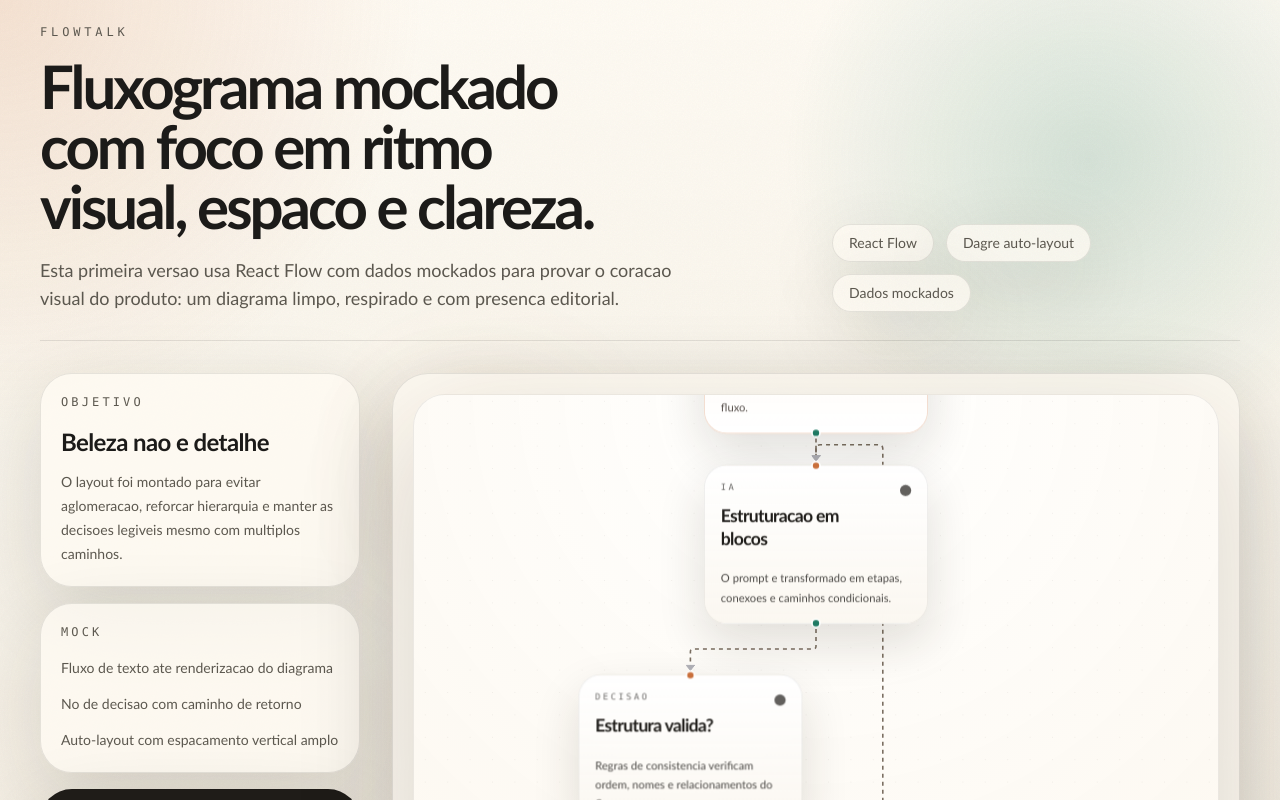
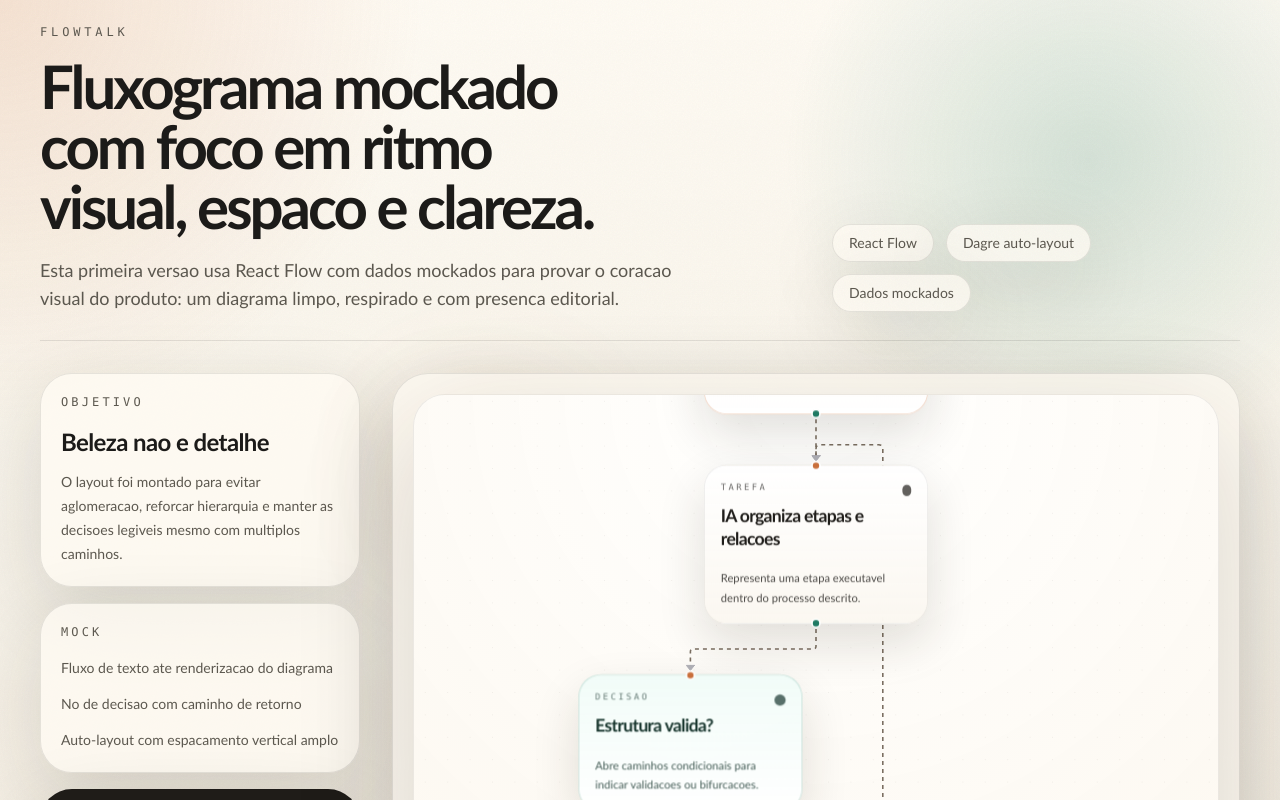
Before and after one commit to onlyteteu/Agente-Fluxograma, a Next.js app: page / in a window 1280 px wide. Shown: the top 800 px of the page. Built offline with nearby package versions, Linux system fonts and the light colour scheme.

Commit message:
feat: add flow schema and normalization layer

```diff
--- a/package.json
+++ b/package.json
@@ -13,7 +13,8 @@
     "dagre": "^0.8.5",
     "next": "16.2.2",
     "react": "19.2.4",
-    "react-dom": "19.2.4"
+    "react-dom": "19.2.4",
+    "zod": "^4.3.6"
   },
   "devDependencies": {
     "@tailwindcss/postcss": "^4",
--- a/src/components/flow-preview.tsx
+++ b/src/components/flow-preview.tsx
@@ -16,13 +16,13 @@ import {
   type NodeProps,
   type NodeTypes,
 } from "@xyflow/react";
+import { mockFlowDocument } from "@/lib/flow/mock";
+import type {
+  NormalizedFlowDocument,
+  NormalizedFlowNode,
+} from "@/lib/flow/types";
 
-type FlowNodeData = {
-  eyebrow: string;
-  title: string;
-  description: string;
-  tone: "accent" | "neutral" | "success" | "dark";
-};
+type FlowNodeData = NormalizedFlowNode;
 
 const NODE_WIDTH = 280;
 const NODE_HEIGHT = 152;
@@ -39,129 +39,7 @@ const nodePalette: Record<FlowNodeData["tone"], string> = {
   dark: "border-[rgba(16,14,12,0.12)] bg-[linear-gradient(180deg,#2e2822,#171411)] text-[#f6efe2]",
 };
 
-const mockNodes: Node<FlowNodeData>[] = [
-  {
-    id: "capture",
-    type: "flowCard",
-    position: { x: 0, y: 0 },
-    data: {
-      eyebrow: "Entrada",
-      title: "Usuario descreve o processo",
-      description:
-        "Um texto livre explica etapas, excecoes e pontos de decisao do fluxo.",
-      tone: "accent",
-    },
-  },
-  {
-    id: "interpret",
-    type: "flowCard",
-    position: { x: 0, y: 0 },
-    data: {
-      eyebrow: "IA",
-      title: "Estruturacao em blocos",
-      description:
-        "O prompt e transformado em etapas, conexoes e caminhos condicionais.",
-      tone: "neutral",
-    },
-  },
-  {
-    id: "validation",
-    type: "flowCard",
-    position: { x: 0, y: 0 },
-    data: {
-      eyebrow: "Decisao",
-      title: "Estrutura valida?",
-      description:
-        "Regras de consistencia verificam ordem, nomes e relacionamentos do fluxo.",
-      tone: "neutral",
-    },
-  },
-  {
-    id: "refine",
-    type: "flowCard",
-    position: { x: 0, y: 0 },
-    data: {
-      eyebrow: "Ajuste",
-      title: "Refina instrucoes",
-      description:
-        "Quando necessario, o sistema reorganiza o texto para tentar novamente.",
-      tone: "accent",
-    },
-  },
-  {
-    id: "render",
-    type: "flowCard",
-    position: { x: 0, y: 0 },
-    data: {
-      eyebrow: "Render",
-      title: "Gera fluxograma organizado",
-      description:
-        "Nos, conectores e agrupamentos sao posicionados com espaco e hierarquia visual.",
-      tone: "success",
-    },
-  },
-  {
-    id: "editing",
-    type: "flowCard",
-    position: { x: 0, y: 0 },
-    data: {
-      eyebrow: "Saida",
-      title: "Pronto para visualizar e editar",
-      description:
-        "O usuario recebe um diagrama limpo, bonito e facil de ajustar manualmente.",
-      tone: "dark",
-    },
-  },
-];
-
-const mockEdges: Edge[] = [
-  {
-    id: "capture-interpret",
-    source: "capture",
-    target: "interpret",
-    type: "smoothstep",
-    markerEnd: { type: MarkerType.ArrowClosed },
-  },
-  {
-    id: "interpret-validation",
-    source: "interpret",
-    target: "validation",
-    type: "smoothstep",
-    markerEnd: { type: MarkerType.ArrowClosed },
-  },
-  {
-    id: "validation-render",
-    source: "validation",
-    target: "render",
-    label: "Sim",
-    type: "smoothstep",
-    markerEnd: { type: MarkerType.ArrowClosed },
-  },
-  {
-    id: "validation-refine",
-    source: "validation",
-    target: "refine",
-    label: "Nao",
-    type: "smoothstep",
-    markerEnd: { type: MarkerType.ArrowClosed },
-  },
-  {
-    id: "refine-interpret",
-    source: "refine",
-    target: "interpret",
-    type: "smoothstep",
-    markerEnd: { type: MarkerType.ArrowClosed },
-  },
-  {
-    id: "render-editing",
-    source: "render",
-    target: "editing",
-    type: "smoothstep",
-    markerEnd: { type: MarkerType.ArrowClosed },
-  },
-];
-
-function layoutElements() {
+function layoutElements(document: NormalizedFlowDocument) {
   graph.setGraph({
     rankdir: "TB",
     ranksep: 110,
@@ -170,26 +48,28 @@ function layoutElements() {
     marginy: 28,
   });
 
-  mockNodes.forEach((node) => {
+  document.nodes.forEach((node) => {
     graph.setNode(node.id, {
       width: NODE_WIDTH,
       height: NODE_HEIGHT,
     });
   });
 
-  mockEdges.forEach((edge) => {
+  document.edges.forEach((edge) => {
     graph.setEdge(edge.source, edge.target);
   });
 
   dagre.layout(graph);
 
-  const nodes = mockNodes.map((node) => {
+  const nodes: Node<FlowNodeData>[] = document.nodes.map((node) => {
     const position = graph.node(node.id);
 
     return {
       ...node,
       sourcePosition: Position.Bottom,
       targetPosition: Position.Top,
+      type: "flowCard",
+      data: node,
       position: {
         x: position.x - NODE_WIDTH / 2,
         y: position.y - NODE_HEIGHT / 2,
@@ -197,7 +77,7 @@ function layoutElements() {
     };
   });
 
-  const edges = mockEdges.map((edge) => ({
+  const edges: Edge[] = document.edges.map((edge) => ({
     ...edge,
     animated: edge.id !== "render-editing",
     style: {
@@ -242,7 +122,7 @@ function FlowCardNode({ data }: NodeProps<Node<FlowNodeData>>) {
             {data.eyebrow}
           </p>
           <h3 className="mt-3 text-[22px] leading-7 font-semibold tracking-[-0.04em]">
-            {data.title}
+            {data.label}
           </h3>
         </div>
         <span className="mt-1 h-3.5 w-3.5 rounded-full bg-current opacity-70" />
@@ -258,7 +138,7 @@ const nodeTypes: NodeTypes = {
 };
 
 function FlowCanvas() {
-  const { nodes, edges } = layoutElements();
+  const { nodes, edges } = layoutElements(mockFlowDocument);
 
   return (
     <div className="h-[720px] w-full overflow-hidden rounded-[2rem] border border-[rgba(28,27,25,0.08)] bg-[radial-gradient(circle_at_top,rgba(255,255,255,0.88),rgba(252,246,237,0.95))] shadow-[0_34px_120px_rgba(38,32,24,0.16)]">
--- /dev/null
+++ b/src/lib/flow/mock.ts
@@ -0,0 +1,69 @@
+import { normalizeFlowDocument } from "./normalize";
+import { parseFlowDocument } from "./parser";
+
+export const mockFlowDocumentInput = {
+  nodes: [
+    {
+      id: "capture",
+      type: "start",
+      label: "Usuario descreve o processo",
+    },
+    {
+      id: "interpret",
+      type: "task",
+      label: "IA organiza etapas e relacoes",
+    },
+    {
+      id: "validation",
+      type: "gateway",
+      label: "Estrutura valida?",
+    },
+    {
+      id: "refine",
+      type: "task",
+      label: "Refina instrucoes e tenta novamente",
+    },
+    {
+      id: "render",
+      type: "task",
+      label: "Monta o fluxograma com auto layout",
+    },
+    {
+      id: "editing",
+      type: "end",
+      label: "Fluxograma pronto para visualizar e editar",
+    },
+  ],
+  edges: [
+    {
+      source: "capture",
+      target: "interpret",
+    },
+    {
+      source: "interpret",
+      target: "validation",
+    },
+    {
+      source: "validation",
+      target: "render",
+      label: "Sim",
+    },
+    {
+      source: "validation",
+      target: "refine",
+      label: "Nao",
+    },
+    {
+      source: "refine",
+      target: "interpret",
+    },
+    {
+      source: "render",
+      target: "editing",
+    },
+  ],
+} as const;
+
+export const mockFlowDocument = normalizeFlowDocument(
+  parseFlowDocument(mockFlowDocumentInput),
+);
--- /dev/null
+++ b/src/lib/flow/normalize.ts
@@ -0,0 +1,61 @@
+import type {
+  FlowNodeType,
+  FlowSchemaDocument,
+  NormalizedFlowDocument,
+  NormalizedFlowNode,
+  NormalizedFlowTone,
+} from "./types";
+
+type FlowNodePresentation = {
+  eyebrow: string;
+  description: string;
+  tone: NormalizedFlowTone;
+};
+
+const nodePresentationByType: Record<FlowNodeType, FlowNodePresentation> = {
+  start: {
+    eyebrow: "Entrada",
+    description:
+      "Marca o ponto de inicio do processo e prepara a leitura do fluxo.",
+    tone: "accent",
+  },
+  task: {
+    eyebrow: "Tarefa",
+    description:
+      "Representa uma etapa executavel dentro do processo descrito.",
+    tone: "neutral",
+  },
+  gateway: {
+    eyebrow: "Decisao",
+    description:
+      "Abre caminhos condicionais para indicar validacoes ou bifurcacoes.",
+    tone: "success",
+  },
+  end: {
+    eyebrow: "Saida",
+    description:
+      "Indica o encerramento do fluxo em um estado pronto para entrega.",
+    tone: "dark",
+  },
+};
+
+function normalizeNode(node: FlowSchemaDocument["nodes"][number]): NormalizedFlowNode {
+  return {
+    ...node,
+    label: node.label.trim(),
+    ...nodePresentationByType[node.type],
+  };
+}
+
+export function normalizeFlowDocument(
+  document: FlowSchemaDocument,
+): NormalizedFlowDocument {
+  return {
+    nodes: document.nodes.map(normalizeNode),
+    edges: document.edges.map((edge, index) => ({
+      ...edge,
+      label: edge.label?.trim(),
+      id: `edge-${edge.source}-${edge.target}-${index + 1}`,
+    })),
+  };
+}
--- /dev/null
+++ b/src/lib/flow/parser.ts
@@ -0,0 +1,111 @@
+import { ZodError } from "zod";
+import { flowSchemaDocumentSchema } from "./schema";
+import type { FlowSchemaDocument } from "./types";
+
+export class FlowDocumentParseError extends Error {
+  issues: string[];
+
+  constructor(message: string, issues: string[]) {
+    super(message);
+    this.name = "FlowDocumentParseError";
+    this.issues = issues;
+  }
+}
+
+function ensureUniqueNodeIds(document: FlowSchemaDocument) {
+  const seen = new Set<string>();
+  const duplicates = new Set<string>();
+
+  for (const node of document.nodes) {
+    if (seen.has(node.id)) {
+      duplicates.add(node.id);
+      continue;
+    }
+
+    seen.add(node.id);
+  }
+
+  if (duplicates.size > 0) {
+    throw new FlowDocumentParseError("Node ids must be unique.", [
+      `Duplicated node ids: ${Array.from(duplicates).join(", ")}`,
+    ]);
+  }
+}
+
+function ensureEdgeReferencesExist(document: FlowSchemaDocument) {
+  const nodeIds = new Set(document.nodes.map((node) => node.id));
+  const missingReferences: string[] = [];
+
+  document.edges.forEach((edge, index) => {
+    if (!nodeIds.has(edge.source)) {
+      missingReferences.push(
+        `Edge ${index + 1} references missing source "${edge.source}".`,
+      );
+    }
+
+    if (!nodeIds.has(edge.target)) {
+      missingReferences.push(
+        `Edge ${index + 1} references missing target "${edge.target}".`,
+      );
+    }
+  });
+
+  if (missingReferences.length > 0) {
+    throw new FlowDocumentParseError(
+      "Edges must reference existing node ids.",
+      missingReferences,
+    );
+  }
+}
+
+function ensureNoDuplicateEdges(document: FlowSchemaDocument) {
+  const seen = new Set<string>();
+  const duplicates: string[] = [];
+
+  for (const edge of document.edges) {
+    const key = `${edge.source}=>${edge.target}::${edge.label ?? ""}`;
+
+    if (seen.has(key)) {
+      duplicates.push(key);
+      continue;
+    }
+
+    seen.add(key);
+  }
+
+  if (duplicates.length > 0) {
+    throw new FlowDocumentParseError("Edges must be unique.", duplicates);
+  }
+}
+
+function formatSchemaIssues(error: ZodError) {
+  return error.issues.map((issue) => {
+    const path = issue.path.length > 0 ? issue.path.join(".") : "document";
+    return `${path}: ${issue.message}`;
+  });
+}
+
+export function parseFlowDocument(input: unknown): FlowSchemaDocument {
+  try {
+    const document = flowSchemaDocumentSchema.parse(input);
+
+    ensureUniqueNodeIds(document);
+    ensureEdgeReferencesExist(document);
+    ensureNoDuplicateEdges(document);
+
+    return document;
+  } catch (error) {
+    if (error instanceof FlowDocumentParseError) {
+      throw error;
+    }
+
+    if (error instanceof ZodError) {
+      throw new FlowDocumentParseError(
+        "The flowchart document does not match the expected schema.",
+        formatSchemaIssues(error),
+      );
+    }
+
+    throw error;
+  }
+}
--- /dev/null
+++ b/src/lib/flow/schema.ts
@@ -0,0 +1,23 @@
+import { z } from "zod";
+import { flowNodeTypes } from "./types";
+
+const trimmedString = z.string().trim().min(1);
+
+export const flowNodeTypeSchema = z.enum(flowNodeTypes);
+
+export const flowSchemaNodeSchema = z.object({
+  id: trimmedString,
+  type: flowNodeTypeSchema,
+  label: trimmedString,
+});
+
+export const flowSchemaEdgeSchema = z.object({
+  source: trimmedString,
+  target: trimmedString,
+  label: z.string().trim().min(1).optional(),
+});
+
+export const flowSchemaDocumentSchema = z.object({
+  nodes: z.array(flowSchemaNodeSchema).min(1),
+  edges: z.array(flowSchemaEdgeSchema),
+});
--- /dev/null
+++ b/src/lib/flow/types.ts
@@ -0,0 +1,37 @@
+export const flowNodeTypes = ["start", "task", "gateway", "end"] as const;
+
+export type FlowNodeType = (typeof flowNodeTypes)[number];
+
+export type FlowSchemaNode = {
+  id: string;
+  type: FlowNodeType;
+  label: string;
+};
+
+export type FlowSchemaEdge = {
+  source: string;
+  target: string;
+  label?: string;
+};
+
+export type FlowSchemaDocument = {
+  nodes: FlowSchemaNode[];
+  edges: FlowSchemaEdge[];
+};
+
+export type NormalizedFlowTone = "accent" | "neutral" | "success" | "dark";
+
+export type NormalizedFlowNode = FlowSchemaNode & {
+  eyebrow: string;
+  description: string;
+  tone: NormalizedFlowTone;
+};
+
+export type NormalizedFlowEdge = FlowSchemaEdge & {
+  id: string;
+};
+
+export type NormalizedFlowDocument = {
+  nodes: NormalizedFlowNode[];
+  edges: NormalizedFlowEdge[];
+};
```
Also changed, not shown: 1 other file (tests, documents, lock files or other folders).
